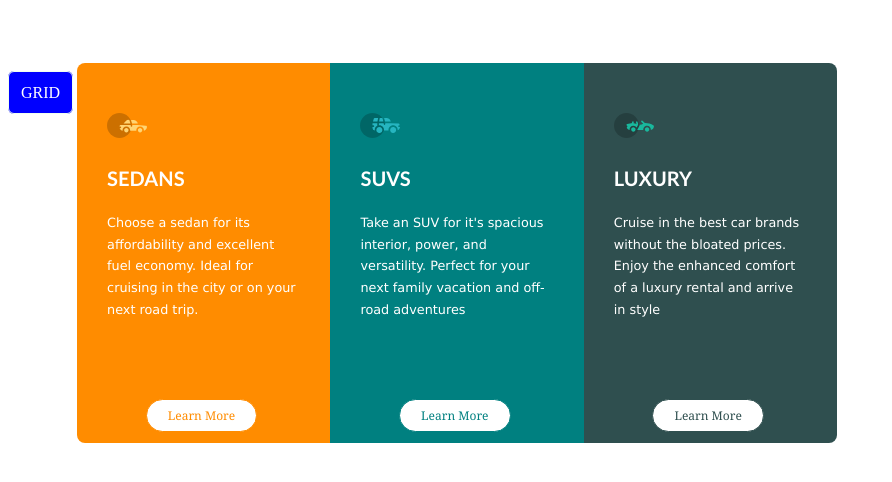
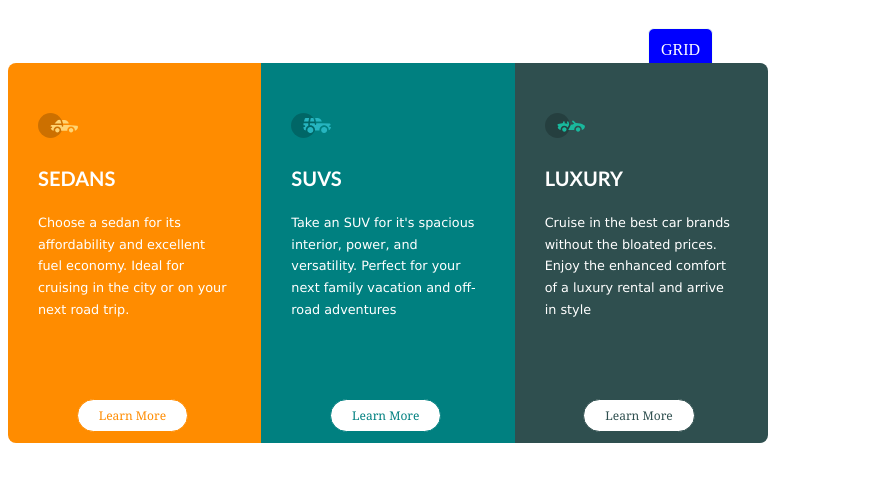
Before and after one commit to Akintademuyiwa24/flexb-grid, a plain HTML site: page index.html in a window 1280 px wide. Shown: the whole page, without its empty margins (0-892 px from the left). Drawn offline with Linux system fonts and the light colour scheme.

Commit message:
Update index.css

```diff
--- a/index.css
+++ b/index.css
@@ -66,6 +66,9 @@ a {
     padding: 12px;
     color: #fff;
     text-decoration: none;
+    position: absolute;
+    margin-top: 20px;
+    margin-left: 50%;
 }
 h2{
     font-size: 20px;
```
